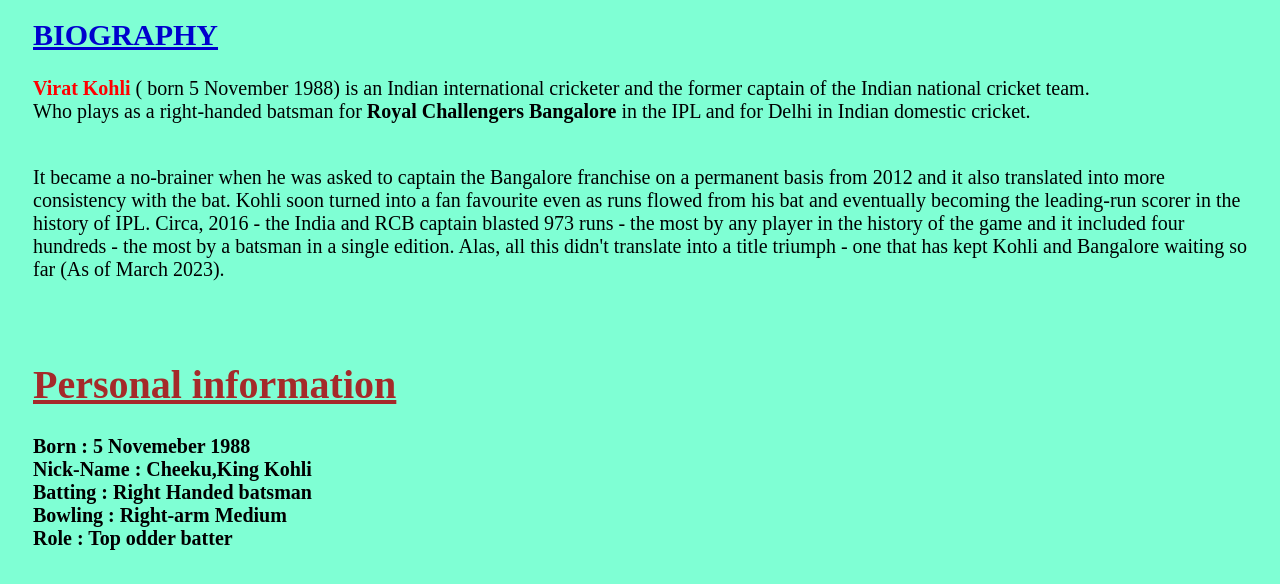
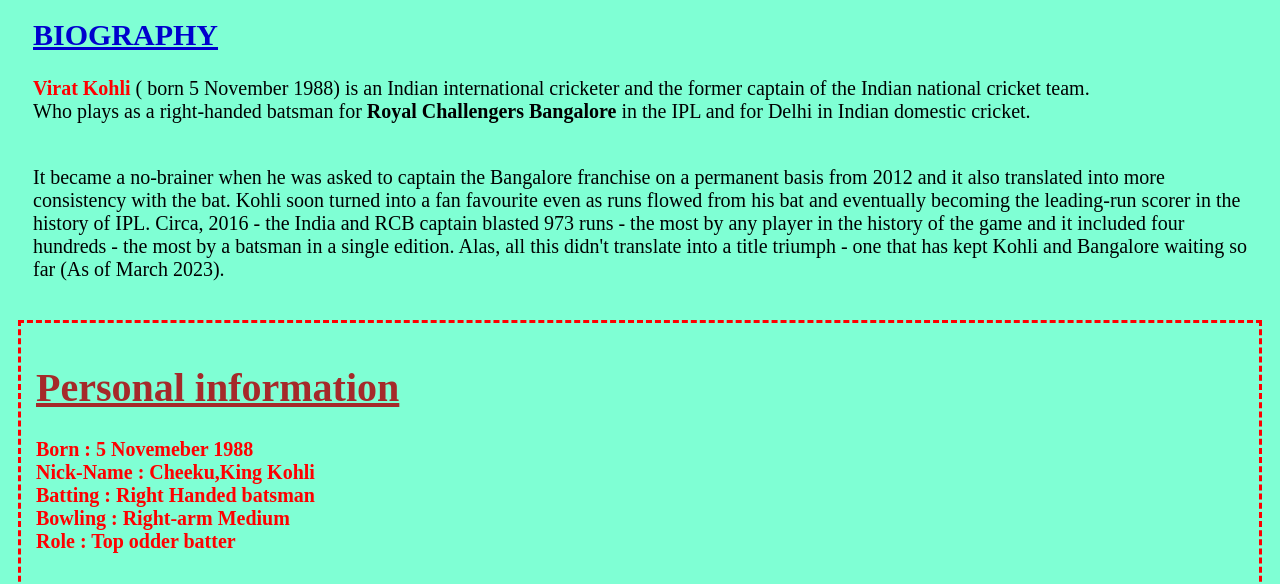
Before and after one commit to Altafs01/king-kohli, a plain HTML site: page index.html in a window 1280 px wide. Shown: the part 360-944 px from the top of the page. Drawn offline with Linux system fonts and the light colour scheme.

Commit message:
virat kohli

```diff
--- a/style.css
+++ b/style.css
@@ -1,7 +1,8 @@
+
+
 h1{
     text-align: center;
     color: brown;
-
 }
 
 .img img{
@@ -27,10 +28,11 @@ h2{
 }
 
 .para{
-    /* border: dotted; */
+    border: dashed;
     margin: 6px 10px;
     padding: 15px 15px;
     font-size: 20px;
+    color: red;
 
 }
 
```
Also changed, not shown: index.html (+1 -0 lines).
